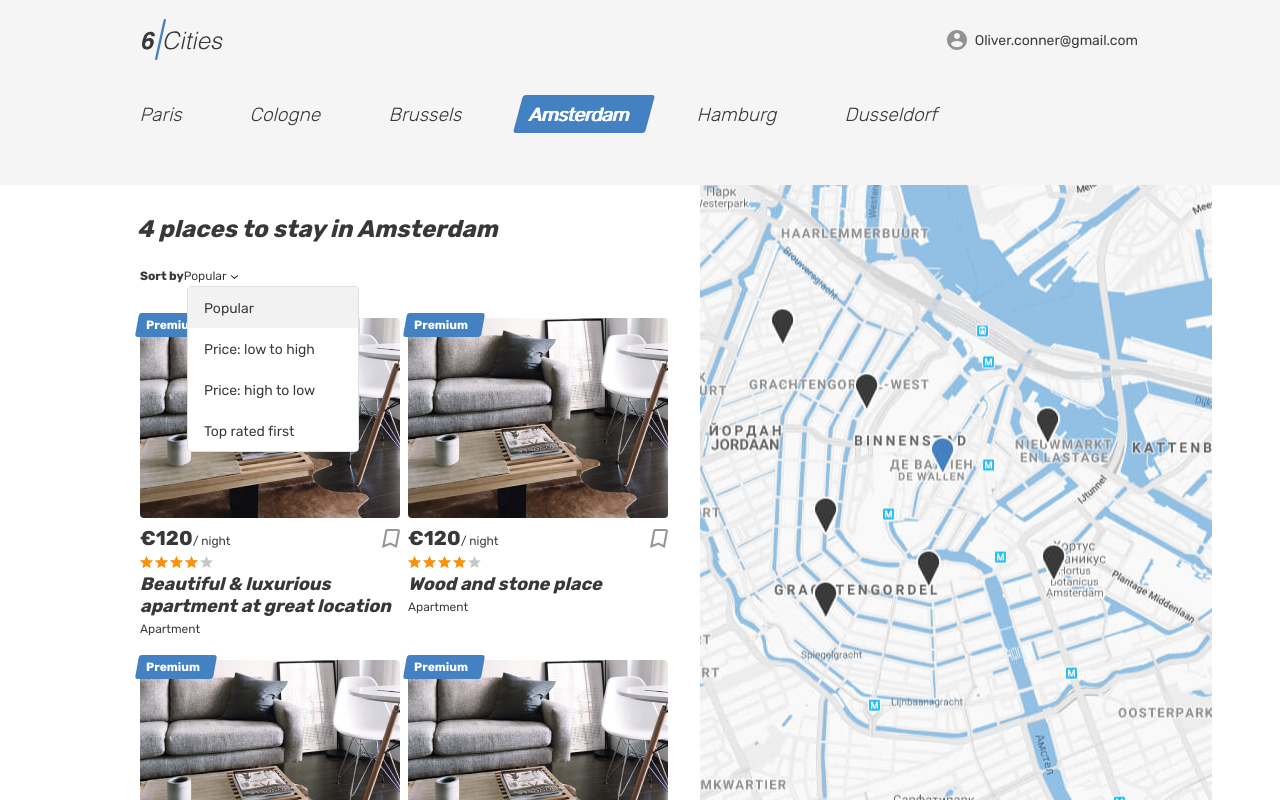
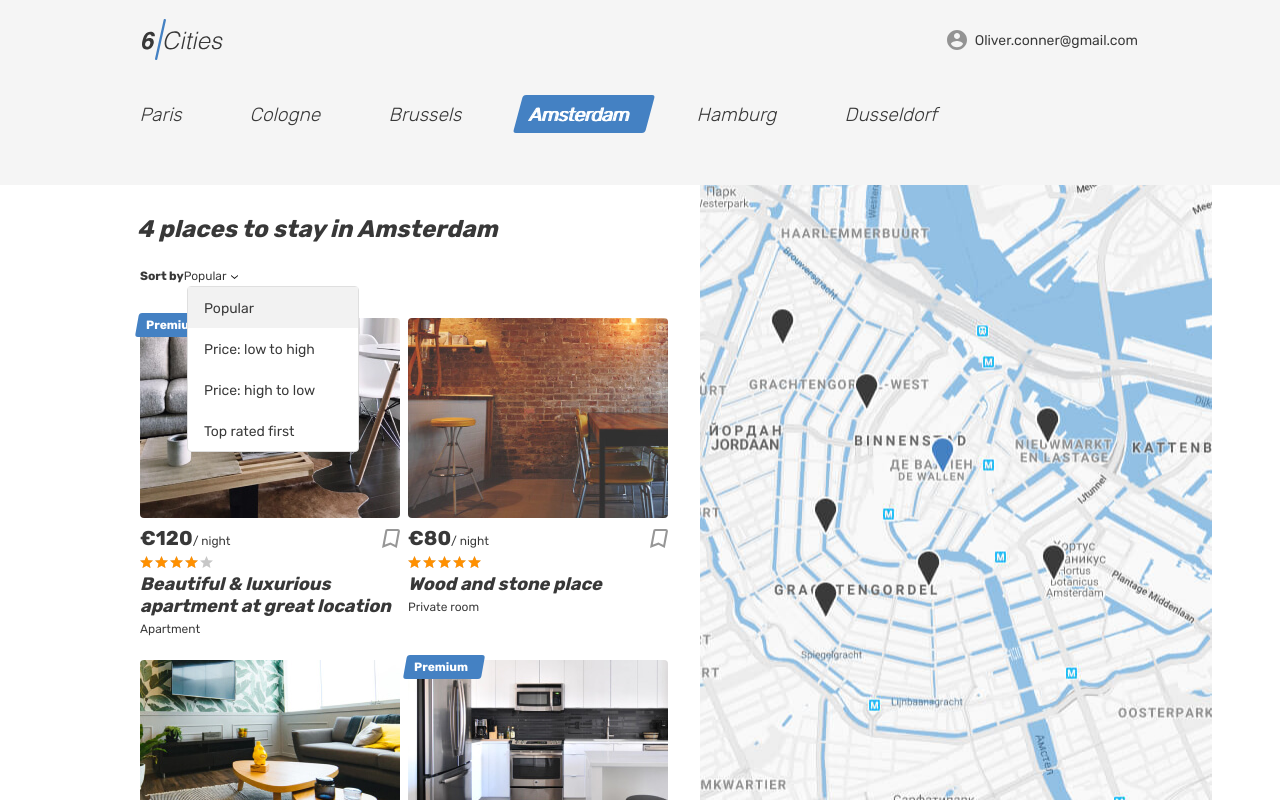
Before and after one commit to Kornerupin/619481-six-cities-3, a React app: page / in a window 1280 px wide. Built offline with nearby package versions, Linux system fonts and the light colour scheme.

Commit message:
Very dirty code - task 11

```diff
--- a/src/components/app/app.jsx
+++ b/src/components/app/app.jsx
@@ -2,14 +2,14 @@ import React from "react";
 import Main from "../main/main";
 import PropTypes from "prop-types";
 
-const App = ({titles}) => {
+const App = ({offers}) => {
   return <Main
-    titles={titles}
+    offers={offers}
   />;
 };
 
 App.propTypes = {
-  titles: PropTypes.array.isRequired
+  offers: PropTypes.array.isRequired
 };
 
 export default App;
--- a/src/components/main/card/card.jsx
+++ b/src/components/main/card/card.jsx
@@ -1,47 +1,71 @@
 import React from "react";
 import PropTypes from "prop-types";
 
-const Card = ({dataTitle, handler}) => {
-  return (<article className="cities__place-card place-card">
-    <div className="place-card__mark">
-      <span>Premium</span>
-    </div>
+const Card = ({cardData, number, onHover}) => {
+  const parser = new DOMParser();
+  const priceValue = parser.parseFromString(cardData.price.priceValue, `text/html`).body.textContent;
+  const priceText = parser.parseFromString(cardData.price.priceText, `text/html`).body.textContent;
+
+  return (<article className="cities__place-card place-card" onMouseOver={onHover} data-number={number}>
+    {(cardData.mark) ?
+      <div className="place-card__mark">
+      <span>{cardData.mark}</span>
+      </div> : ``}
     <div className="cities__image-wrapper place-card__image-wrapper">
-      <a href="#">
-        <img className="place-card__image" src="img/apartment-01.jpg" width="260" height="200"
-          alt="Place image"/>
+      <a href={cardData.link}>
+        {(cardData.img.imgAlt) ?
+          <img className="place-card__image" src={`img/` + cardData.img.imgLink} width="260" height="200"
+            alt={cardData.img.imgAlt}/>
+          :
+          <img className="place-card__image" src={`img/` + cardData.img.imgLink} width="260" height="200" />
+        }
       </a>
     </div>
     <div className="place-card__info">
       <div className="place-card__price-wrapper">
         <div className="place-card__price">
-          <b className="place-card__price-value">&euro;120</b>
-          <span className="place-card__price-text">&#47;&nbsp;night</span>
+          <b className="place-card__price-value">{priceValue}</b>
+          <span className="place-card__price-text">{priceText}</span>
         </div>
         <button className="place-card__bookmark-button button" type="button">
           <svg className="place-card__bookmark-icon" width="18" height="19">
-            <use xlinkHref="#icon-bookmark"></use>
+            <use xlinkHref="#icon-bookmark" />
           </svg>
           <span className="visually-hidden">To bookmarks</span>
         </button>
       </div>
       <div className="place-card__rating rating">
         <div className="place-card__stars rating__stars">
-          <span style={{width: `80%`}}></span>
+          <span style={{width: (cardData.rating * 20) + `%`}}> </span>
           <span className="visually-hidden">Rating</span>
         </div>
       </div>
-      <h2 className="place-card__name" onClick={handler}>
-        <a href="#">{dataTitle}</a>
+      <h2 className="place-card__name">
+        <a href="#">{cardData.title}</a>
       </h2>
-      <p className="place-card__type">Apartment</p>
+      <p className="place-card__type">{cardData.type}</p>
     </div>
   </article>);
 };
 
 Card.propTypes = {
-  dataTitle: PropTypes.string.isRequired,
-  handler: PropTypes.func
+  cardData: PropTypes.objectOf({
+    mark: PropTypes.string.isRequired,
+    img: PropTypes.objectOf({
+      imgLink: PropTypes.string.isRequired,
+      imgAlt: PropTypes.string,
+    }),
+    link: PropTypes.string.isRequired,
+    price: PropTypes.objectOf({
+      priceValue: PropTypes.string.isRequired,
+      priceText: PropTypes.string.isRequired,
+    }),
+    rating: PropTypes.oneOf([0, 1, 2, 3, 4, 5]),
+    title: PropTypes.string.isRequired,
+    type: PropTypes.string.isRequired,
+  }),
+  onHover: PropTypes.func,
+  number: PropTypes.number
 };
 
 export default Card;
--- /dev/null
+++ b/src/components/main/cardsList/cardsList.jsx
@@ -0,0 +1,35 @@
+import React, {PureComponent} from "react";
+import PropTypes from "prop-types";
+import Card from "../card/card";
+
+class CardsList extends PureComponent {
+  constructor(props) {
+    super(props);
+    this.state = {
+      activeCard: -1
+    };
+    this._handlerCardClick = this._handlerCardClick.bind(this);
+  }
+
+  render() {
+    return (this.props.cardsList.map((cardData, i) => <Card number={i} key={`place-card__` + i} cardData={cardData} onHover={this._handlerCardClick} />));
+  }
+
+  _handlerCardClick(evt) {
+    let tempElem = evt.target;
+    do {
+      tempElem = tempElem.parentNode;
+    } while (!tempElem.getAttribute(`data-number`) && tempElem.nodeName !== 'BODY');
+
+    if (tempElem.getAttribute(`data-number`)) {
+      this.setState({activeCard: tempElem.getAttribute(`data-number`)});
+    }
+  }
+}
+
+CardsList.propTypes = {
+  cardsList: PropTypes.array.isRequired,
+  onHover: PropTypes.func
+};
+
+export default CardsList;
--- a/src/components/main/main.jsx
+++ b/src/components/main/main.jsx
@@ -1,8 +1,8 @@
 import React from "react";
-import Card from "./card/card";
+import CardsList from "./cardsList/cardsList";
 import PropTypes from "prop-types";
 
-const Main = ({titles, handler}) => {
+const Main = ({offers, onHover}) => {
 
   return <React.Fragment>
     <div style={{display: `none`}}>
@@ -87,7 +87,7 @@ const Main = ({titles, handler}) => {
           <div className="cities__places-container container">
             <section className="cities__places places">
               <h2 className="visually-hidden">Places</h2>
-              <b className="places__found">{titles.length} places to stay in Amsterdam</b>
+              <b className="places__found">{offers.length} places to stay in Amsterdam</b>
               <form className="places__sorting" action="#" method="get">
                 <span className="places__sorting-caption">Sort by</span>
                 <span className="places__sorting-type" tabIndex="0">
@@ -105,7 +105,7 @@ const Main = ({titles, handler}) => {
               </form>
               <div className="cities__places-list places__list tabs__content">
 
-                {titles.map((dataTitle, i) => <Card key={dataTitle + i} dataTitle={dataTitle} handler={handler} />)}
+                {<CardsList cardsList={offers} onHover={onHover} />}
 
               </div>
             </section>
@@ -120,8 +120,8 @@ const Main = ({titles, handler}) => {
 };
 
 Main.propTypes = {
-  titles: PropTypes.array.isRequired,
-  handler: PropTypes.func
+  offers: PropTypes.array.isRequired,
+  onHover: PropTypes.func
 };
 
 export default Main;
--- a/src/index.js
+++ b/src/index.js
@@ -1,18 +1,14 @@
 import React from "react";
 import ReactDOM from "react-dom";
 import App from "./components/app/app.jsx";
+import offers from "./mocks/offers";
 
 const rootNode = document.querySelector(`#root`);
-const titles = [
-  `Beautiful & luxurious apartment at great location`,
-  `Wood and stone place`,
-  `No name`,
-  `Very big title by the best hotel`
-];
+
 
 ReactDOM.render(
     <App
-      titles={titles}
+      offers={offers}
     />,
     rootNode
 );
--- /dev/null
+++ b/src/mocks/offers.js
@@ -0,0 +1,62 @@
+export default [
+  {
+    mark: `Premium`,
+    img: {
+      imgLink: `apartment-01.jpg`,
+      imgAlt: `title 0`,
+    },
+    link: `#`,
+    price: {
+      priceValue: `&euro;120`,
+      priceText: `&#47;&nbsp;night`,
+    },
+    rating: 4,
+    title: `Beautiful & luxurious apartment at great location`,
+    type: `Apartment`,
+  },
+  {
+    mark: ``,
+    img: {
+      imgLink: `room.jpg`,
+      imgAlt: `title 1`,
+    },
+    link: `#`,
+    price: {
+      priceValue: `&euro;80`,
+      priceText: `&#47;&nbsp;night`,
+    },
+    rating: 5,
+    title: `Wood and stone place`,
+    type: `Private room`,
+  },
+  {
+    mark: ``,
+    img: {
+      imgLink: `apartment-02.jpg`,
+      imgAlt: false,
+    },
+    link: `#`,
+    price: {
+      priceValue: `&euro;132`,
+      priceText: `&#47;&nbsp;night`,
+    },
+    rating: 1,
+    title: `Canal View Prinsengracht`,
+    type: `Apartment`,
+  },
+  {
+    mark: `Premium`,
+    img: {
+      imgLink: `apartment-03.jpg`,
+      imgAlt: `title 3`,
+    },
+    link: `#`,
+    price: {
+      priceValue: `&euro;180`,
+      priceText: `&#47;&nbsp;night`,
+    },
+    rating: 3,
+    title: `Nice, cozy, warm big bed apartment`,
+    type: `Apartment`,
+  }
+];
```
Also changed, not shown: 1 other file (tests, documents, lock files or other folders).
